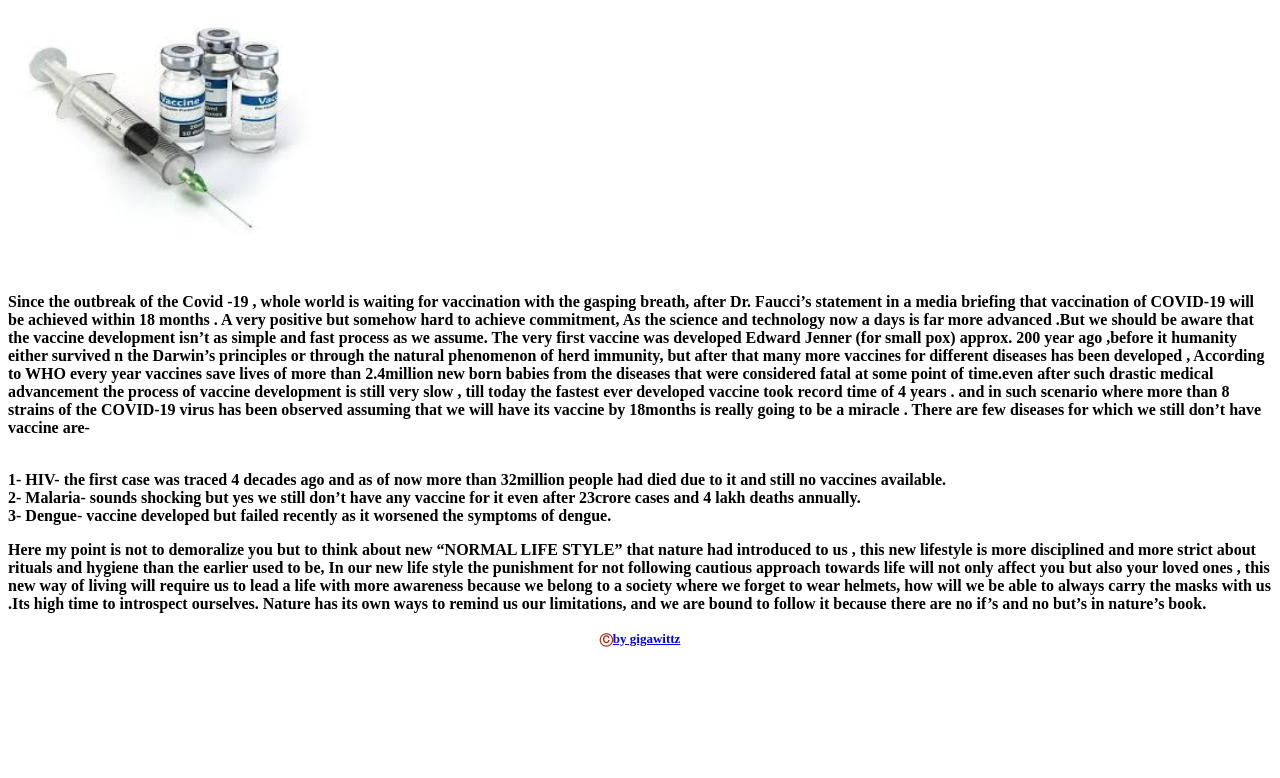
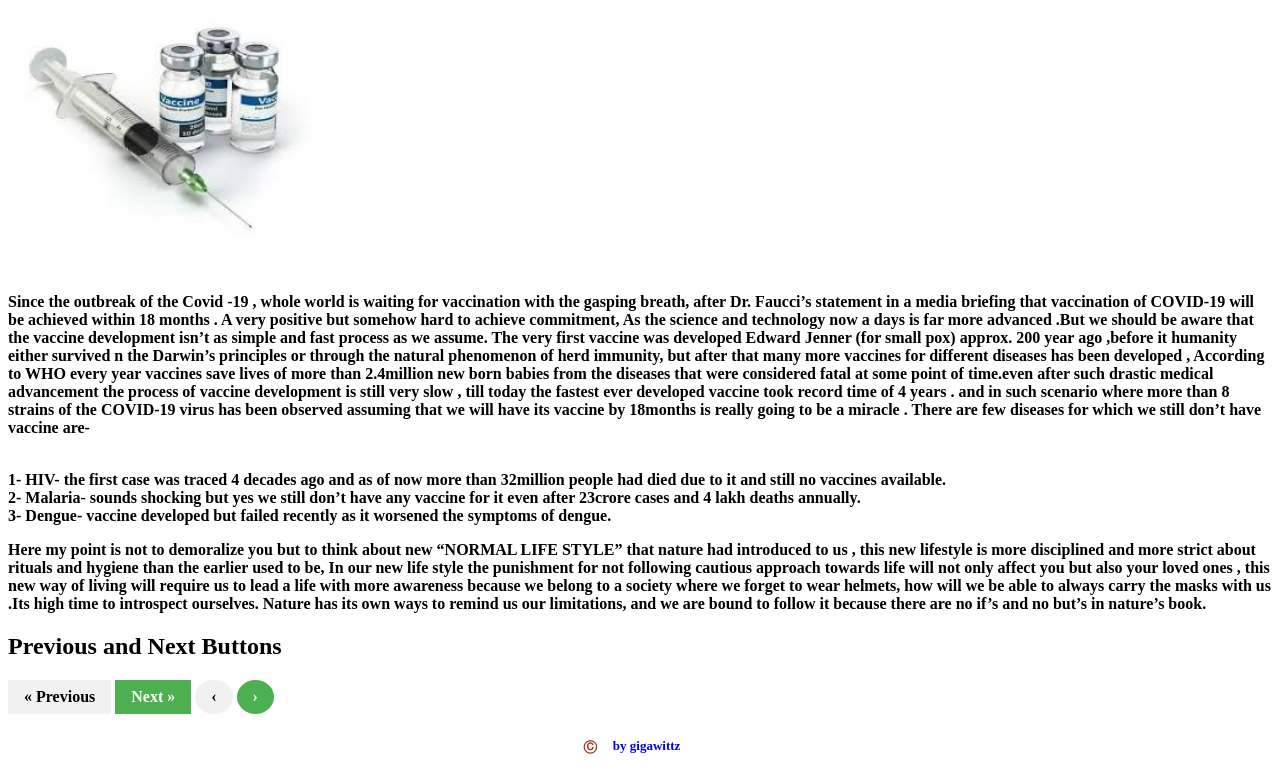
Before and after one commit to gigawittz/BLOGS, a plain HTML site: page index.html in a window 1280 px wide. Shown: the part 79-857 px from the top of the page. Before the commit the page ends 800 px from the top, so only its background shows below. Drawn offline with Linux system fonts and the light colour scheme.

Commit message:
Update index.html

```diff
--- a/index.html
+++ b/index.html
@@ -24,6 +24,42 @@
 <p>Here my point is not to demoralize you but to think about new “NORMAL LIFE STYLE” that nature had introduced to us , this new lifestyle is more disciplined and more strict about rituals and hygiene than the earlier used to be, In our new life style the punishment for not following cautious approach towards life will not only affect you but also your loved ones , this new way of living will require us to lead a life with more awareness because we belong to a society where we forget to wear helmets, how will we be able to always carry the masks with us .Its high time to introspect ourselves. Nature has its own ways to remind us our limitations, and we are bound to follow it because there are no if’s and no but’s in nature’s book.
 </p>
 <p align="center"></p>
+	<style>
+a {
+  text-decoration: none;
+  display: inline-block;
+  padding: 8px 16px;
+}
+
+a:hover {
+  background-color: #ddd;
+  color: black;
+}
+
+.previous {
+  background-color: #f1f1f1;
+  color: black;
+}
+
+.next {
+  background-color: #4CAF50;
+  color: white;
+}
+
+.round {
+  border-radius: 50%;
+}
+</style>
+</head>
+<body>
+
+<h2>Previous and Next Buttons</h2>
+
+<a href="#" class="previous">&laquo; Previous</a>
+<a href="#" class="next">Next &raquo;</a>
+
+<a href="#" class="previous round">&#8249;</a>
+<a href="#" class="next round">&#8250;</a>
     <p align = "center"><font size="2" color="#A83014">Ⓒ<a href ="http://gigawittz.in/Blogs.html"><b>by gigawittz</b></a> </p> </font>
 </body>
 </html>
```
